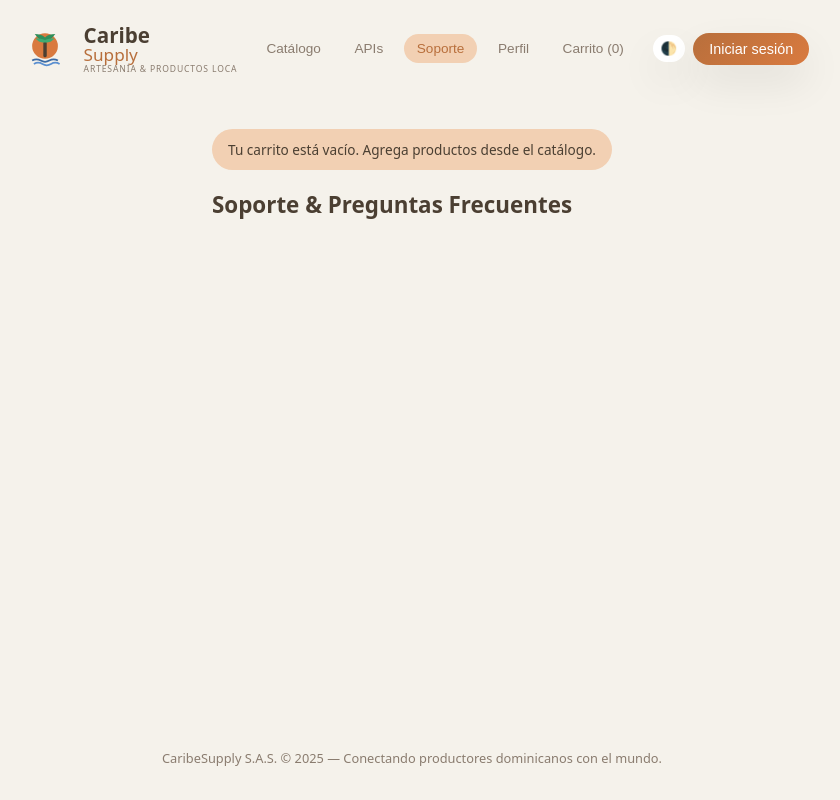
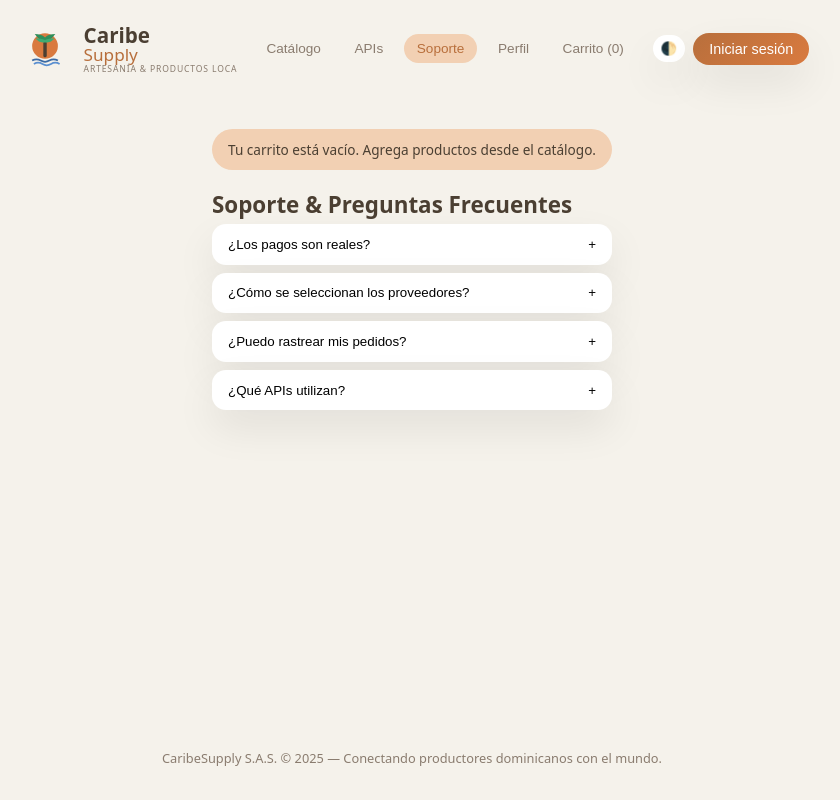
Before and after one commit to kgomez25/Proyecto-de-programacion---grupo-5-, a React (Vite) app: page / in a window 1280 px wide. Both pictures are taken after a click on the button "Soporte". Shown: the whole page, without its empty margins (228-1068 px from the left). Built offline with nearby package versions, Linux system fonts and the light colour scheme.

Commit message:
FIX FINAL: Estructura de FAQ para evitar errores de parseo en el compilador

```diff
--- a/src/components/FAQ.JSX
+++ b/src/components/FAQ.JSX
@@ -1,10 +1,33 @@
 import React, { useEffect, useState } from "react";
 
 const mockFAQ = [
-  // ... (Tu array mockFAQ se mantiene igual)
+  {
+    id: 1,
+    question: "¿Los pagos son reales?",
+    answer:
+      "No. Este sitio simula un flujo de compra académico. No se realiza ningún cobro real.",
+  },
+  {
+    id: 2,
+    question: "¿Cómo se seleccionan los proveedores?",
+    answer:
+      "Trabajamos con artesanos, productores locales y microempresas verificadas en República Dominicana.",
+  },
+  {
+    id: 3,
+    question: "¿Puedo rastrear mis pedidos?",
+    answer:
+      "Puedes usar la sección de Seguimiento Logístico para simular el estado de tus envíos.",
+  },
+  {
+    id: 4,
+    question: "¿Qué APIs utilizan?",
+    answer:
+      "Integramos Open-Meteo para clima, Frankfurter para tasas de cambio y APIs simuladas para autenticación y logística.",
+  },
 ];
 
-// ⬅️ ¡CORRECCIÓN FINAL! Cambiamos a función flecha para evitar el error de parseo en Actions
+// ⬅️ Declaración de componente como Función Flecha (más robusta)
 const FAQ = () => {
   const [faq, setFaq] = useState([]);
   const [openId, setOpenId] = useState(null);
@@ -43,4 +66,4 @@ const FAQ = () => {
   );
 }
 
-export default FAQ; // Exportamos el componente de la manera correcta
+export default FAQ; // Exportación final al final del archivo
```
